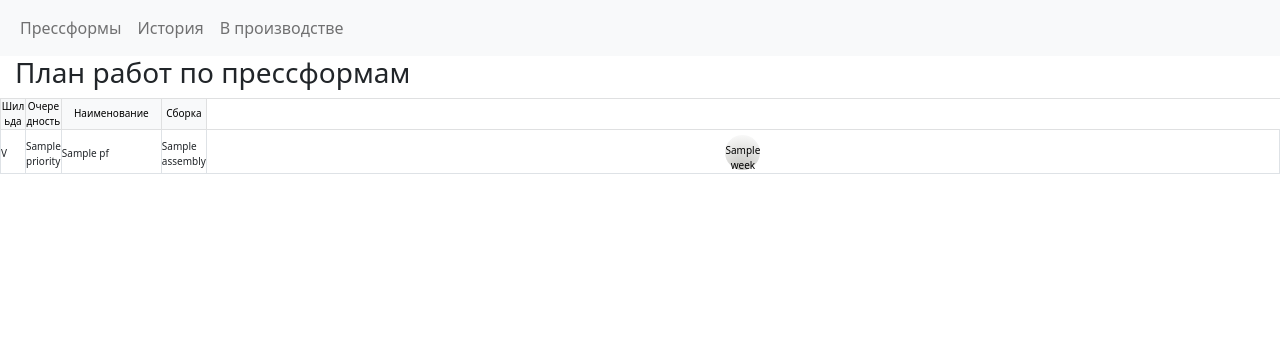
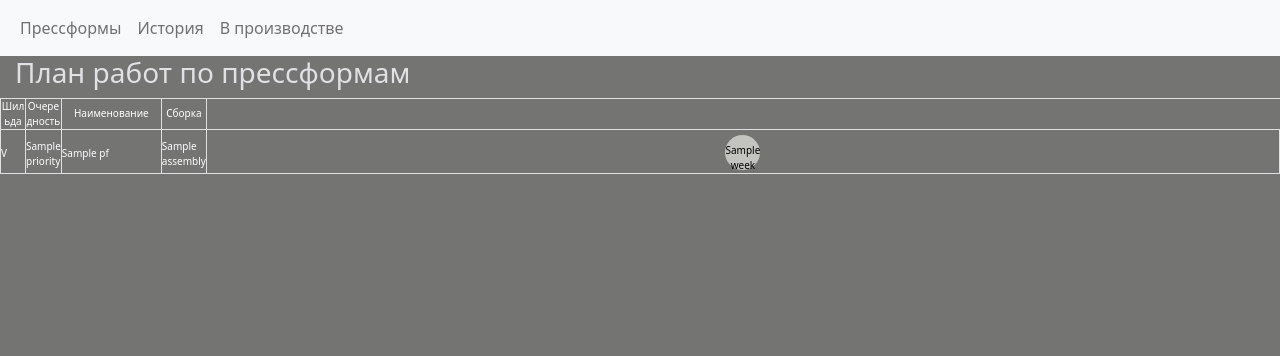
Before and after one commit to Serebryakov-Maxim/europartner-app, a Django app: template pressforms/templates/pressforms/production.html in a window 1280 px wide. Shown: the top 356 px of the page. Run offline with Django 4.2, Linux system fonts and the light colour scheme; tables that the repository leaves empty hold one stand-in row (values such as "Sample post"); the template is opened without the code that fills it: values that come from a table or form of the project are taken from there, most other values are stand-ins (such as "Sample title", 1, 10 or a date in 2020).

Commit message:
colors 2024_04_11

```diff
--- a/pressforms/static/pressforms/css/production.css
+++ b/pressforms/static/pressforms/css/production.css
@@ -1,6 +1,11 @@
+body {
+    background: #747473;
+}
+
 .page_name {
     text-align: left;
     margin-left: 15px;
+    color: rgb(224, 225, 228);
 }
 
 .table {
@@ -32,6 +37,8 @@
     padding: 0px;
     font-weight: normal;
     vertical-align: middle;
+    color: rgb(255, 255, 255);
+    background: #747473;
 }
 
 .table td{
@@ -39,26 +46,32 @@
     padding-top: 5px;
     font-size: x-small;
     vertical-align: middle;
+    color: rgb(253, 253, 253);
 }
 
 .circle_color_green{
-    background: radial-gradient(circle at bottom, #537c00, transparent);
+    /*background: radial-gradient(circle at bottom, #537c00, transparent);*/
+    background: #a1f003;
 }
 
 .circle_color_blue{
-    background: radial-gradient(circle at bottom, #0073ff, transparent);
+   /* background: radial-gradient(circle at bottom, #0073ff, transparent);*/
+   background: #0073ff;
 }
 
 .circle_color_red{
-    background: radial-gradient(circle at bottom, #ff0400, transparent);
+    /*background: radial-gradient(circle at bottom, #ff0400, transparent);*/
+    background: #ec0e0ac9;
 }
 
 .circle_color_yellow{
-    background: radial-gradient(circle at bottom, #f3bc07, transparent);
+    /*background: radial-gradient(circle at bottom, #f3bc07, transparent);*/
+    background: #f3bc07;
 }
 
 .circle_color_grey{
-    background: radial-gradient(circle at bottom, #c3c3bf, transparent);
+    /*background: radial-gradient(circle at bottom, #c3c3bf, transparent);*/
+    background: #c3c3bf;
 }
 
 .cell_progress{
```
